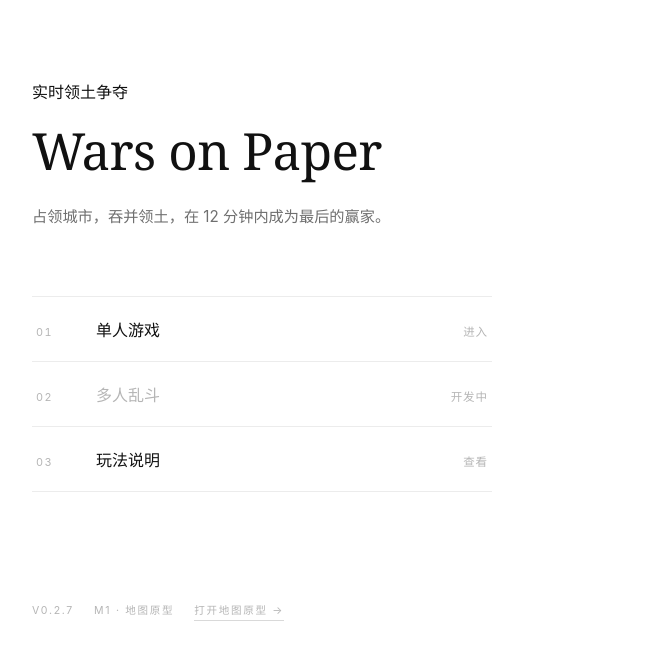
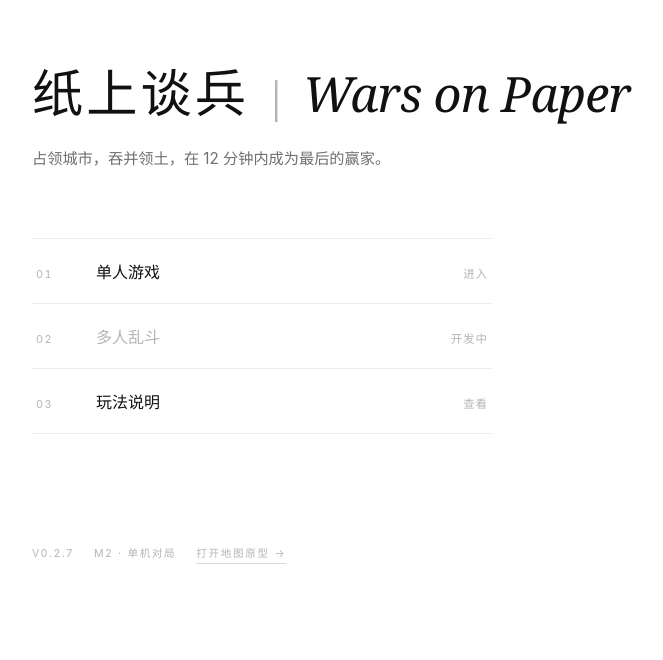
Before and after one commit to DRheEheAMGary/Wars-on-Paper, a website with bundled scripts: page index.html in a window 1280 px wide. Shown: the whole page, without its empty margins (258-921 px from the left). Built offline with nearby package versions, Linux system fonts and the light colour scheme.

Commit message:
style(ui): rework the homepage title and align content to the left

```diff
--- a/index.html
+++ b/index.html
@@ -17,8 +17,11 @@
     <main id="app" class="screen">
       <div class="column">
         <header class="hero">
-          <p class="eyebrow">实时领土争夺</p>
-          <h1>Wars on Paper</h1>
+          <h1>
+            <span class="title-zh">纸上谈兵</span>
+            <span class="title-sep">|</span>
+            <span class="title-en">Wars on Paper</span>
+          </h1>
           <p class="tagline">
             占领城市，吞并领土，在 12 分钟内成为最后的赢家。
           </p>
@@ -46,7 +49,7 @@
 
         <footer class="footer">
           <span id="version">v0.1.0</span>
-          <span>M1 · 地图原型</span>
+          <span>M2 · 单机对局</span>
           <a class="footer-link" href="/tools/mapdebug.html">打开地图原型 →</a>
         </footer>
       </div>
```
